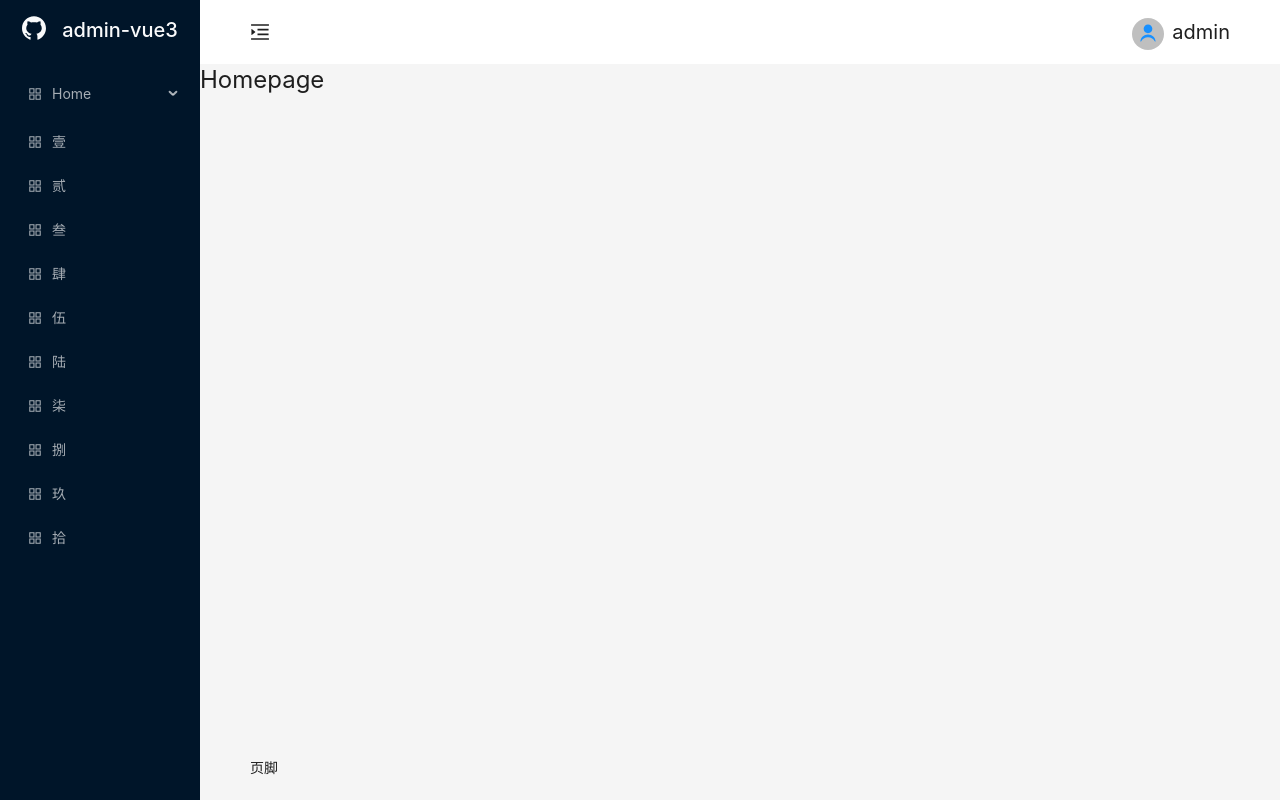
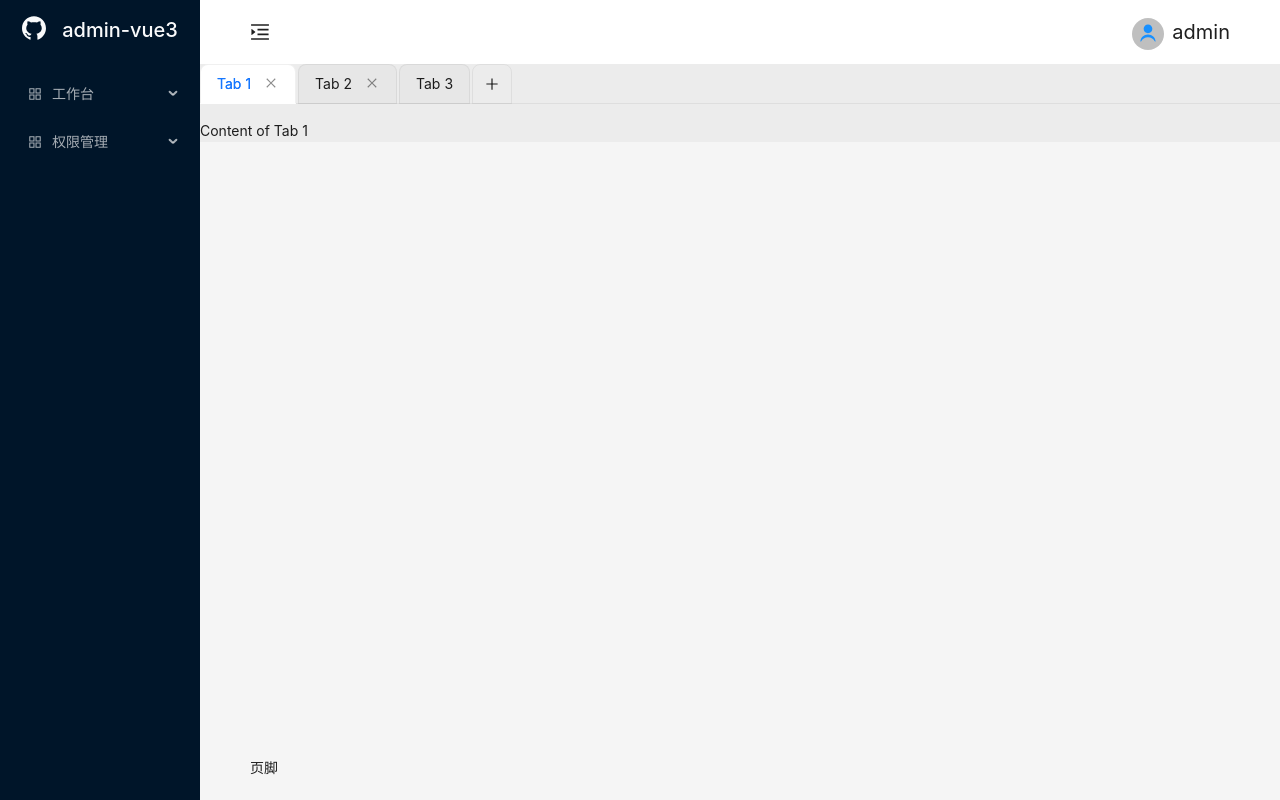
Before and after one commit to fortylee/admin-vue3, a Vue app: page /home in a window 1280 px wide. Built offline with nearby package versions, Linux system fonts and the light colour scheme.

Commit message:
Add tabs

```diff
--- a/src/components/404.vue
+++ b/src/components/404.vue
@@ -1,14 +1,11 @@
 <script setup lang = "ts">
-import DefaultLayout from '@/layouts/DefaultLayout.vue'
 
 </script>
 
 <template>
-  <DefaultLayout>
-    <div>
-      Homepage
-    </div>
-  </DefaultLayout>
+  <div>
+    404page
+  </div>
 </template>
 
 <style scoped>
--- a/src/components/layouts/DefaultLayout.vue
+++ b/src/components/layouts/DefaultLayout.vue
@@ -9,7 +9,56 @@ const logout = () => {
   router.push('login')
   openNotification('success', '已退出登录！')
 }
+// const changeHandler = (key:string) => {
+//   router.push(key)
+// }
+const slotName = ref<string>('')
 
+function changeTab (key:string) {
+  console.log(key)
+  slotName.value = key
+  // router.push(key)
+}
+import { ref } from 'vue';
+const panes = ref<{ title: string; content: string; key: string; closable?: boolean }[]>([
+  { title: 'Tab 1', content: 'Content of Tab 1', key: '1' },
+  { title: 'Tab 2', content: 'Content of Tab 2', key: '2' },
+  { title: 'Tab 3', content: 'Content of Tab 3', key: '3', closable: false },
+]);
+
+const activeKey = ref(panes.value[0].key);
+
+const newTabIndex = ref(0);
+
+const add = () => {
+  activeKey.value = `newTab${++newTabIndex.value}`;
+  panes.value.push({ title: 'New Tab', content: 'Content of new Tab', key: activeKey.value });
+};
+
+const remove = (targetKey: string) => {
+  let lastIndex = 0;
+  panes.value.forEach((pane, i) => {
+    if (pane.key === targetKey) {
+      lastIndex = i - 1;
+    }
+  });
+  panes.value = panes.value.filter(pane => pane.key !== targetKey);
+  if (panes.value.length && activeKey.value === targetKey) {
+    if (lastIndex >= 0) {
+      activeKey.value = panes.value[lastIndex].key;
+    } else {
+      activeKey.value = panes.value[0].key;
+    }
+  }
+};
+
+const onEdit = (targetKey: string | MouseEvent, action: string) => {
+  if (action === 'add') {
+    add();
+  } else {
+    remove(targetKey as string);
+  }
+};
 </script>
 
 <template>
@@ -25,11 +74,11 @@ const logout = () => {
       </div>
       <!--侧边栏菜单-->
       <a-menu theme="dark" mode="inline">
-        <a-sub-menu key="home">
+        <a-sub-menu key="home" @click="clickMenu">
           <template #title>
             <span>
               <AppstoreOutlined />
-              <span>Home</span>
+              <span>工作台</span>
             </span>
           </template>
           <a-menu-item key="t">
@@ -39,46 +88,23 @@ const logout = () => {
             修改密码
           </a-menu-item>
         </a-sub-menu>
-        <a-menu-item key="1">
+        <a-sub-menu key="1">
+          <template #title>
+            <span>
               <AppstoreOutlined />
-          <span>壹</span>
-        </a-menu-item>
-        <a-menu-item key="2">
-          <AppstoreOutlined />
-          <span>贰</span>
-        </a-menu-item>
-        <a-menu-item key="3">
-          <AppstoreOutlined />
-          <span>叁</span>
-        </a-menu-item>
+              <span>权限管理</span>
+            </span>
+          </template>
           <a-menu-item key="4">
-          <AppstoreOutlined />
-          <span>肆</span>
-        </a-menu-item>
-        <a-menu-item key="5">
-          <AppstoreOutlined />
-          <span>伍</span>
+            账号管理
           </a-menu-item>
           <a-menu-item key="6">
-          <AppstoreOutlined />
-          <span>陆</span>
-        </a-menu-item>
-        <a-menu-item key="7">
-          <AppstoreOutlined />
-          <span>柒</span>
-        </a-menu-item>
-        <a-menu-item key="8">
-          <AppstoreOutlined />
-          <span>捌</span>
+            权限组管理
           </a-menu-item>
           <a-menu-item key="9">
-          <AppstoreOutlined />
-          <span>玖</span>
+            权限管理
           </a-menu-item>
-        <a-menu-item key="10">
-          <AppstoreOutlined />
-          <span>拾</span>
-        </a-menu-item>
+        </a-sub-menu>
       </a-menu>
     </a-layout-sider>
     <a-layout>
@@ -119,8 +145,15 @@ const logout = () => {
         </a-dropdown>
       </a-layout-header>
       <!--主要区域-内容-->
-      <a-layout-content class="text-2xl">
-        <slot/>
+      <a-layout-content class="text-2xl" >
+        <!--tab标签-->
+        <div style="background-color:#ececec ">
+          <a-tabs v-model:activeKey="activeKey" type="editable-card" @edit="onEdit">
+            <a-tab-pane v-for="pane in panes" :key="pane.key" :tab="pane.title" :closable="pane.closable">
+              {{ pane.content }}
+            </a-tab-pane>
+          </a-tabs>
+        </div>
       </a-layout-content>
       <!--主要区域-页脚-->
       <a-layout-footer>
--- a/src/pages/Home.vue
+++ b/src/pages/Home.vue
@@ -6,7 +6,7 @@ import DefaultLayout from '@/components/layouts/DefaultLayout.vue'
 <template>
   <DefaultLayout>
     <div>
-      Homepage
+      homePage
     </div>
   </DefaultLayout>
 </template>
--- a/src/router/index.ts
+++ b/src/router/index.ts
@@ -4,6 +4,7 @@ const routes = [
     { path: '/', redirect: '/login'},
     { path: '/login', name: 'Login', component: () => import('@/pages/Login.vue') },
     { path: '/home', name: 'Home', component: () => import('@/pages/Home.vue') },
+    { path: '/404', name: '404', component: () => import('@/components/404.vue') },
 ]
 
 const router = createRouter({
```
Lines whose indentation alone changed are shown as unchanged.
